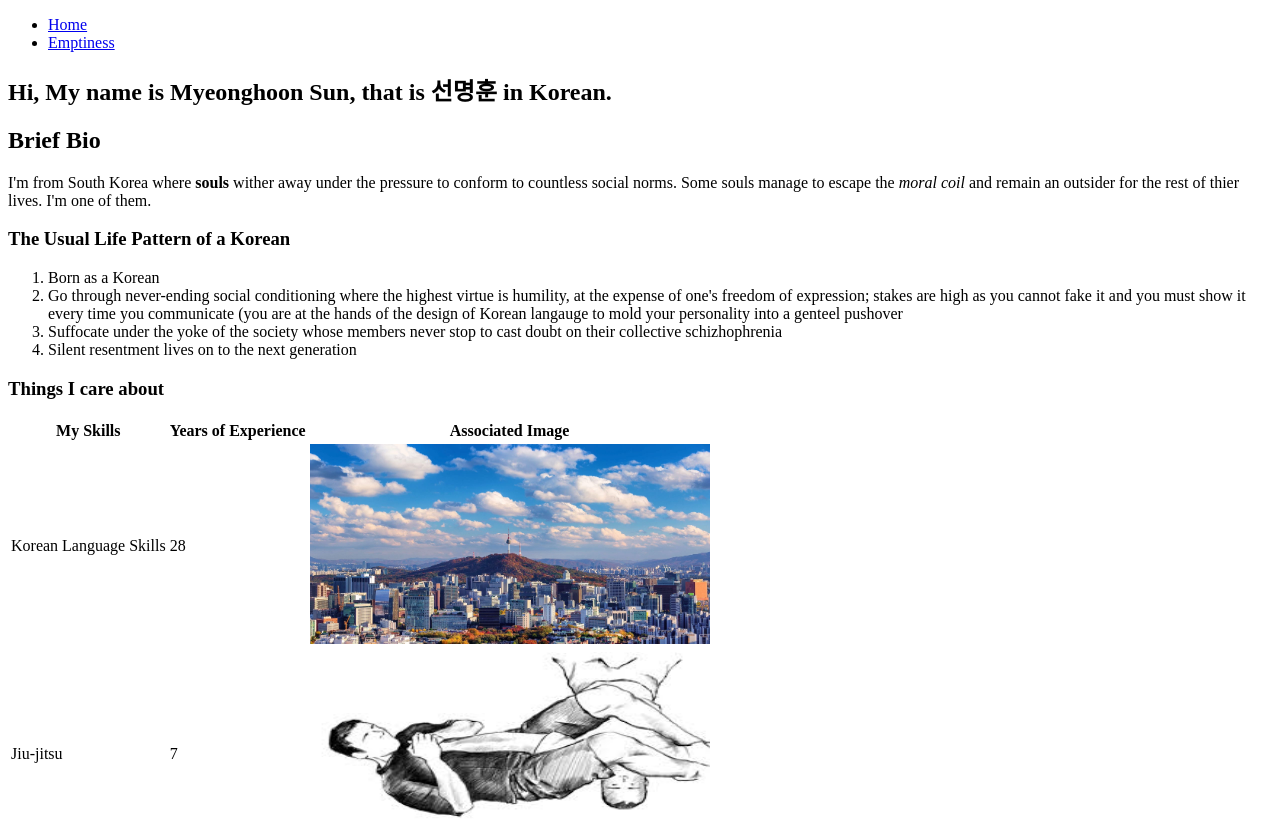
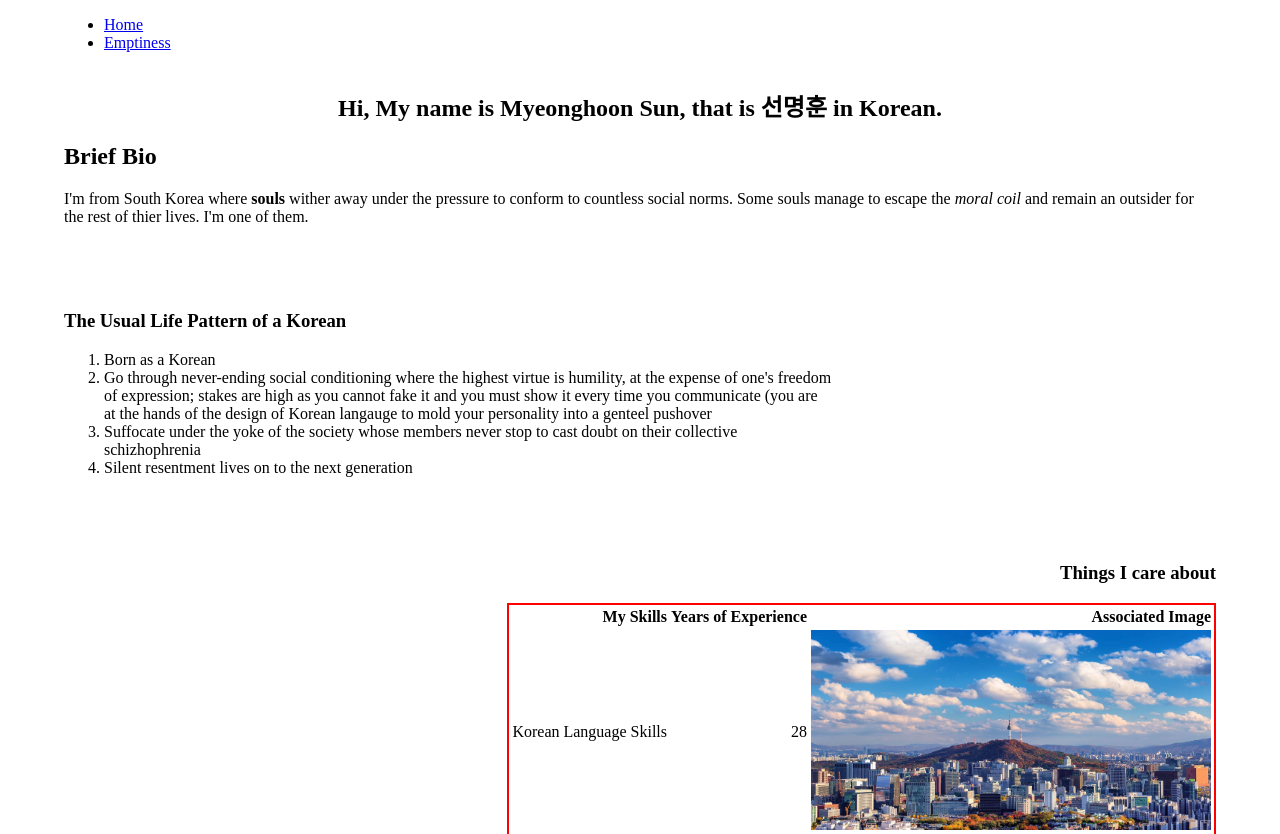
Before and after one commit to hooniesun/portfolio, a plain HTML site: page html/index.html in a window 1280 px wide. Shown: the top 834 px of the page. Drawn offline with Linux system fonts and the light colour scheme.

Commit message:
Adds the grid layout to the homepage

```diff
--- a/html/index.html
+++ b/html/index.html
@@ -1,11 +1,16 @@
+
 <!DOCTYPE html>
+
 <html>
 
 <head>
+  <meta charset="UTF-8">
+  <link rel="stylesheet" href="styles.css">
   <title>Myeonghoon's Portfolio</title>
 </head>
 <body>
-  <header>
+  <div class="body-grid-container">
+    <header class="body-item1">
       <nav>
         <ul>
           <li><a href="index.html">Home</a></li>
@@ -14,11 +19,14 @@
       </nav>
     </header>
 
-  <main>
-    <section>
+    <main class="body-item2 main-grid-container">
+      <section class="main-item1">
         <h1>Hi, My name is Myeonghoon Sun, that is 선명훈 in Korean.</h1>
         <h2>Brief Bio</h2>
         <p>I'm from South Korea where <b>souls</b> wither away under the pressure to conform to countless social norms. Some souls manage to escape the <em>moral coil</em> and remain an outsider for the rest of thier lives. I'm one of them.</p>
+      </section>
+
+      <section class="main-item2">
         <h3>The Usual Life Pattern of a Korean</h3>
         <ol>
           <li>Born as a Korean</li>
@@ -28,7 +36,7 @@
         </ol>
       </section>
 
-    <section>
+      <section class="main-item3">
         <h3>Things I care about</h3>
         <table>
           <tr>
@@ -54,7 +62,7 @@
         </table>
       </section>
 
-    <aside>
+      <aside class="main-item4">
         <h3>Here's what I learned for the frist time from the course</h3>
         <pre>
           <code>
@@ -65,7 +73,7 @@
         </pre>
       </aside>
 
-    <section>
+      <section class="main-item5">
         <h2>A box of Links</h2>
         <ul>
           <li><a href="https://ankiweb.net/about">This is a link to my favourite application of all time</a></li>
@@ -76,6 +84,11 @@
       </section>
 
     </main>
+    <footer class="body-item3">
+
+
+    </footer>
+  </div>
 
 
 
--- /dev/null
+++ b/html/styles.css
@@ -0,0 +1,68 @@
+body {
+    width: 90%;
+    margin: 0 auto;
+}
+
+.body-item1 {
+    grid-area: header;
+}
+
+.body-item2 {
+    grid-area: main;
+}
+
+.body-item3 {
+    grid-area: footer;
+}
+
+.body-grid-container {
+    display: grid;
+    grid-template-areas:
+    'header header header header header header'
+    'main main main main main main'
+    'footer footer footer footer footer footer'
+}
+
+.main-item1 {
+    grid-area: myBio;
+}
+
+.main-item1 h1 {
+    text-align: center;
+}
+
+.main-item2 {
+    grid-area: koreanBio-left;
+}
+
+.main-item3 {
+    grid-area: hobbies-right;
+    text-align: right;
+}
+
+.main-item4 {
+    grid-area: java;
+}
+
+.main-item5 {
+    grid-area: links;
+}
+
+table {
+
+    box-align: right;
+    margin: 0px 0px 0px auto;
+    border: 2px solid red;
+}
+
+
+.main-grid-container {
+    display: grid;
+    grid-template-areas:
+    'myBio myBio myBio myBio myBio myBio'
+    'koreanBio-left koreanBio-left koreanBio-left koreanBio-left koreanBio-right koreanBio-right'
+    'hobbies-left hobbies-left hobbies-right hobbies-right hobbies-right hobbies-right'
+    'java java java links links links';
+    grid-row-gap: 50px;
+
+}
```
Lines whose indentation alone changed are shown as unchanged.
